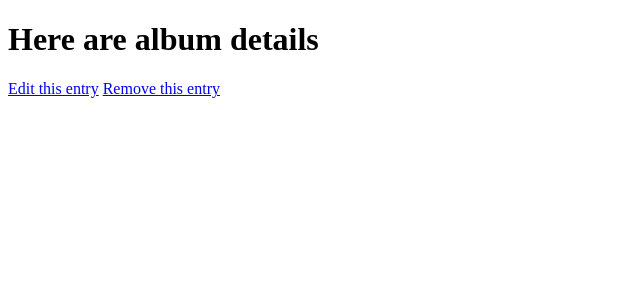
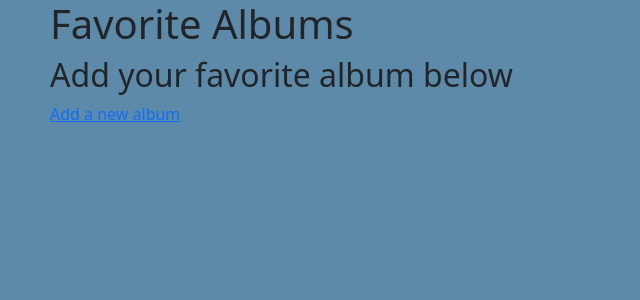
Before and after one commit to Momentum-Team-17/django-music-GerardoRoman, a Django app: template albums/templates/albums/album_details.html in a window 1280 px wide. Shown: the top 300 px of the page, without its empty margins (0-640 px from the left). Run offline with Django 4.2, Linux system fonts and the light colour scheme; the template is opened without the code that fills it, so the values that code supplies are empty.

Commit message:
added css and extended to each template

```diff
--- a/albums/templates/albums/add_album.html
+++ b/albums/templates/albums/add_album.html
@@ -1,3 +1,4 @@
+{% extends 'albums/index.html' %}
 <!DOCTYPE html>
 <html lang="en">
 <head>
--- a/albums/templates/albums/album_details.html
+++ b/albums/templates/albums/album_details.html
@@ -1,3 +1,4 @@
+{% extends 'albums/index.html' %}
 <!DOCTYPE html>
 <html lang="en">
 <head>
--- a/albums/templates/albums/edit_album.html
+++ b/albums/templates/albums/edit_album.html
@@ -1,3 +1,4 @@
+{% extends 'albums/index.html' %}
 <!DOCTYPE html>
 <html lang="en">
 <head>
--- a/albums/templates/albums/index.html
+++ b/albums/templates/albums/index.html
@@ -1,9 +1,13 @@
+{% load static %}
 <!DOCTYPE html>
 <html lang="en">
 <head>
     <meta charset="UTF-8">
     <meta http-equiv="X-UA-Compatible" content="IE=edge">
     <meta name="viewport" content="width=device-width, initial-scale=1.0">
+    <link rel="stylesheet" href="https://cdn.jsdelivr.net/npm/bootstrap@5.1.3/dist/css/bootstrap.min.css" integrity="sha384-1BmE4kWBq78iYhFldvKuhfTAU6auU8tT94WrHftjDbrCEXSU1oBoqyl2QvZ6jIW3" crossorigin="anonymous">
+    <link href='//fonts.googleapis.com/css?family=Lobster&subset=latin,latin-ext' rel='stylesheet' type='text/css'>
+    <link rel="stylesheet" href="{% static 'css/django_music.css' %}">
     <title>Albums</title>
 </head>
 <body>
```
